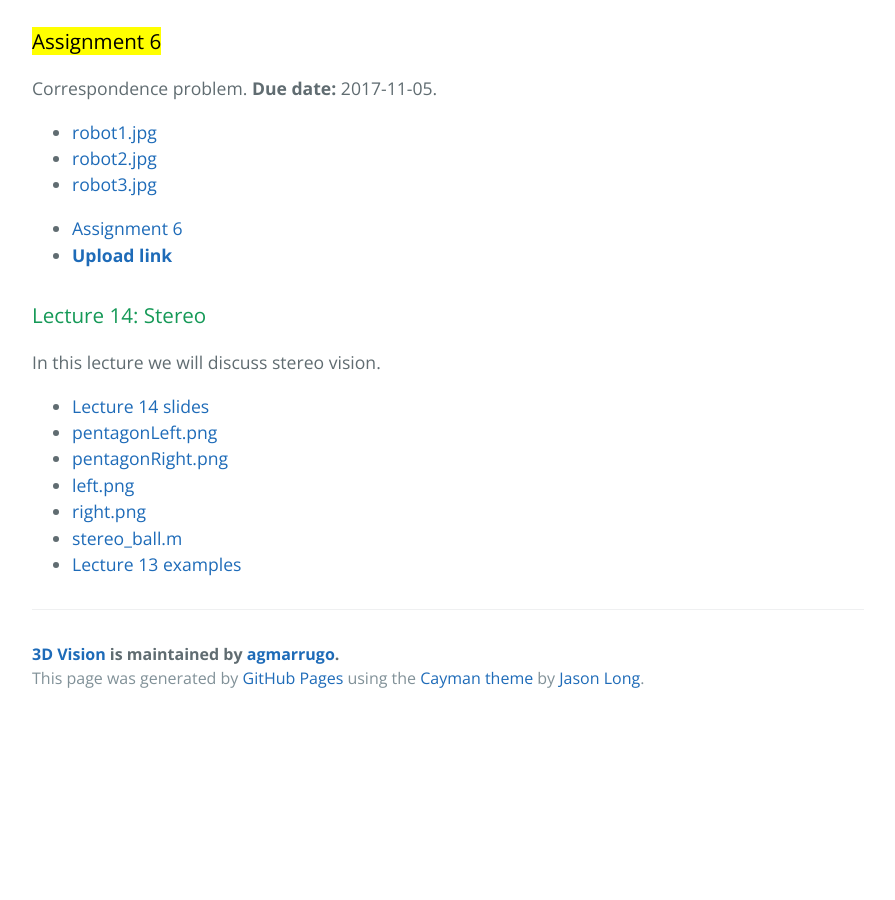
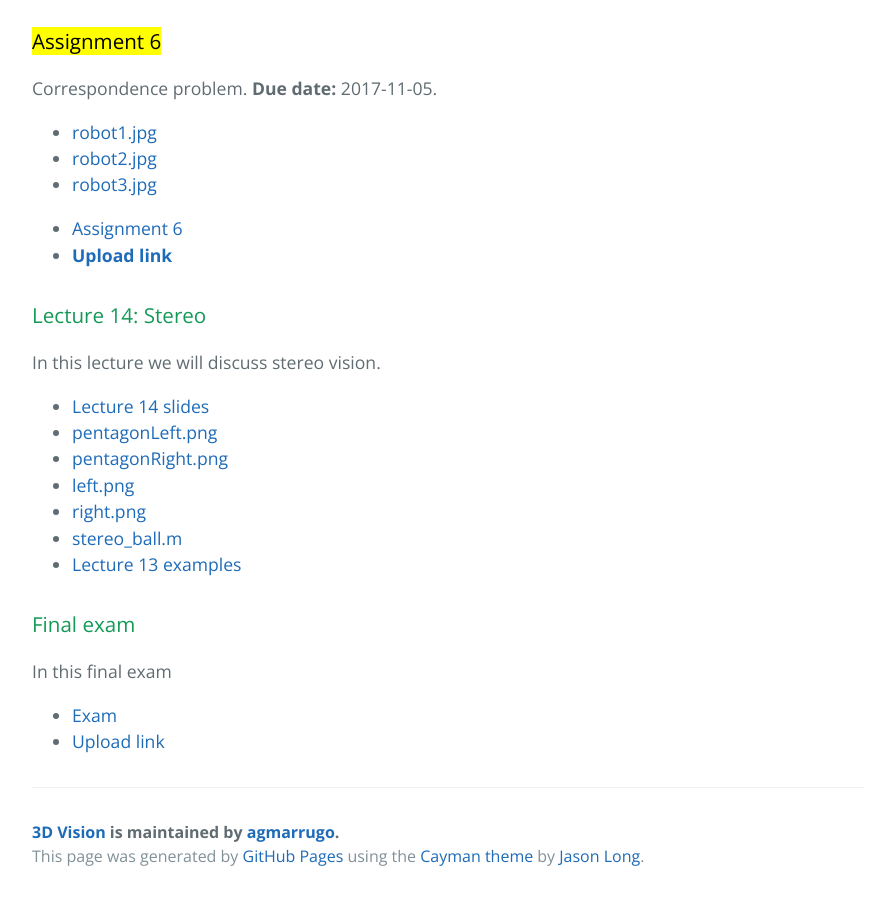
Before and after one commit to opi-lab/optical-metrology-2021, a Jekyll site: the page built from index.md, in a window 1280 px wide and 900 px high, scrolled down 6764 px. Shown: the whole window, without its empty margins (192-1087 px from the left). Built offline with Jekyll 4.4.1, drawn with Linux system fonts in a browser that asks for light colours; before the commit the page ends 7486 px from its top, so only the background shows below that.

Commit message:
Update index.

```diff
--- a/index.md
+++ b/index.md
@@ -282,6 +282,14 @@ In this lecture we will discuss stereo vision.
 - [stereo_ball.m](https://www.dropbox.com/s/kiwpp6kiz5umasb/stereo_ball.m?dl=0)
 - [Lecture 13 examples](https://www.dropbox.com/s/83mnp69dcfhxx56/lec13-LinearPoseEstimation-examples.pdf?dl=0)
 
+
+### Final exam
+
+In this final exam
+
+- [Exam]({{site.url}}pdfs/exam-vision-3D.pdf)
+- [Upload link](https://www.dropbox.com/request/l62BNcI5xKkIm7svacno)
+
 <!-- #### Reading
 
 - [Szeliski 6.2 ](https://www.dropbox.com/s/u9m34caf30c0f6p/SzeliskiBook_20100903_draft.pdf?dl=0) -->
```
